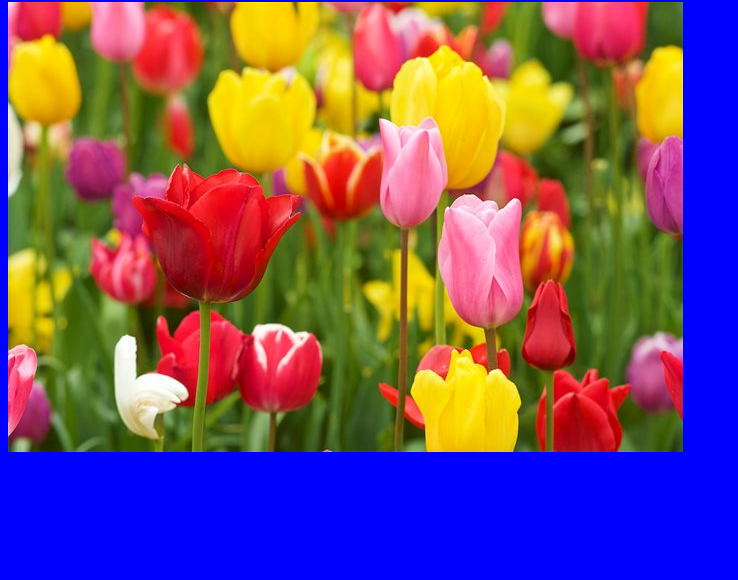
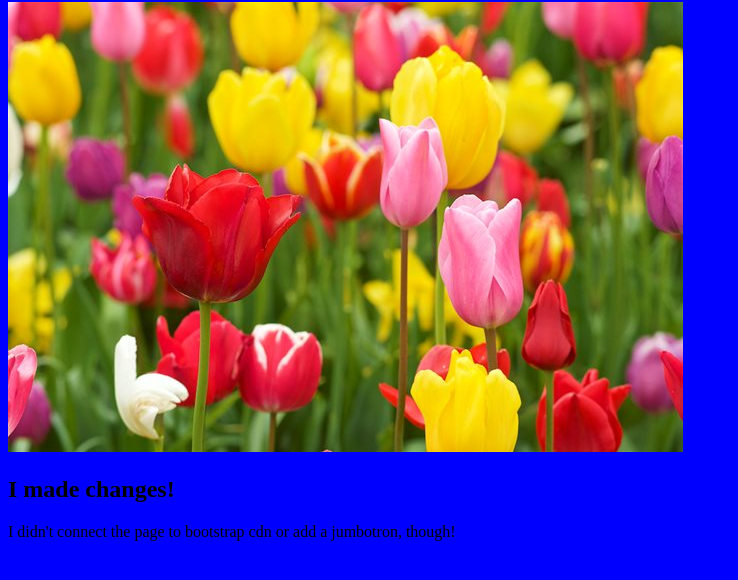
Before and after one commit to em0194192/Spring, a plain HTML site: page index.html in a window 1280 px wide. Shown: the part 78-658 px from the top of the page, without its empty margins (0-738 px from the left). Drawn offline with Linux system fonts and the light colour scheme.

Commit message:
added h2 and paragraph, no bootstrap or jumbotron

```diff
--- a/index.html
+++ b/index.html
@@ -15,6 +15,8 @@
 <body>
     <h1>Spring is Near!</h1>
     <img src="flowersblooming.jpg" alt="Red Pink and Yellow Flowers Blooming In A Field">
+    <h2>I made changes!</h2>
+    <p>I didn't connect the page to bootstrap cdn or add a jumbotron, though!</p>
 </body>
 
 </html>
```
